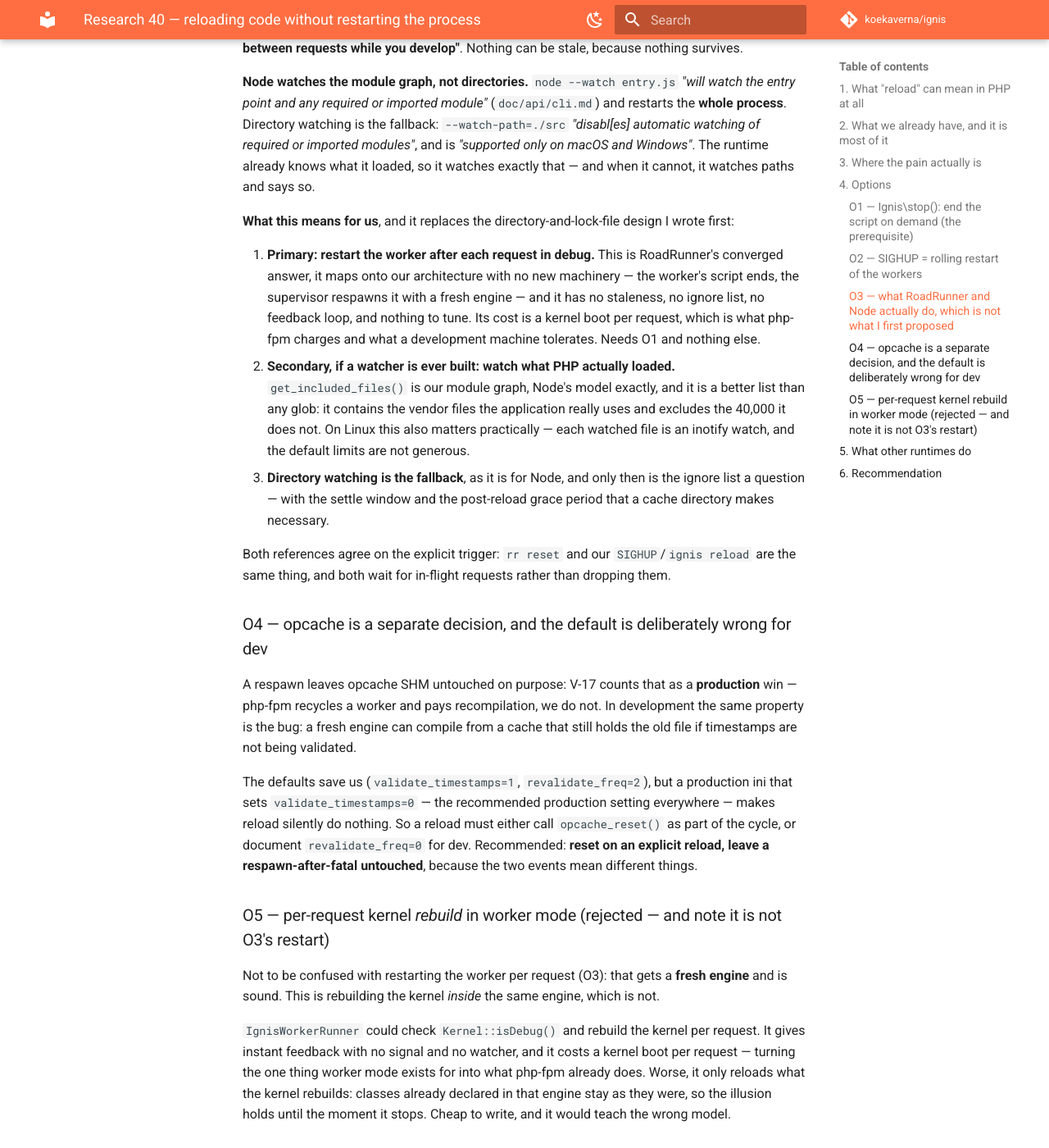
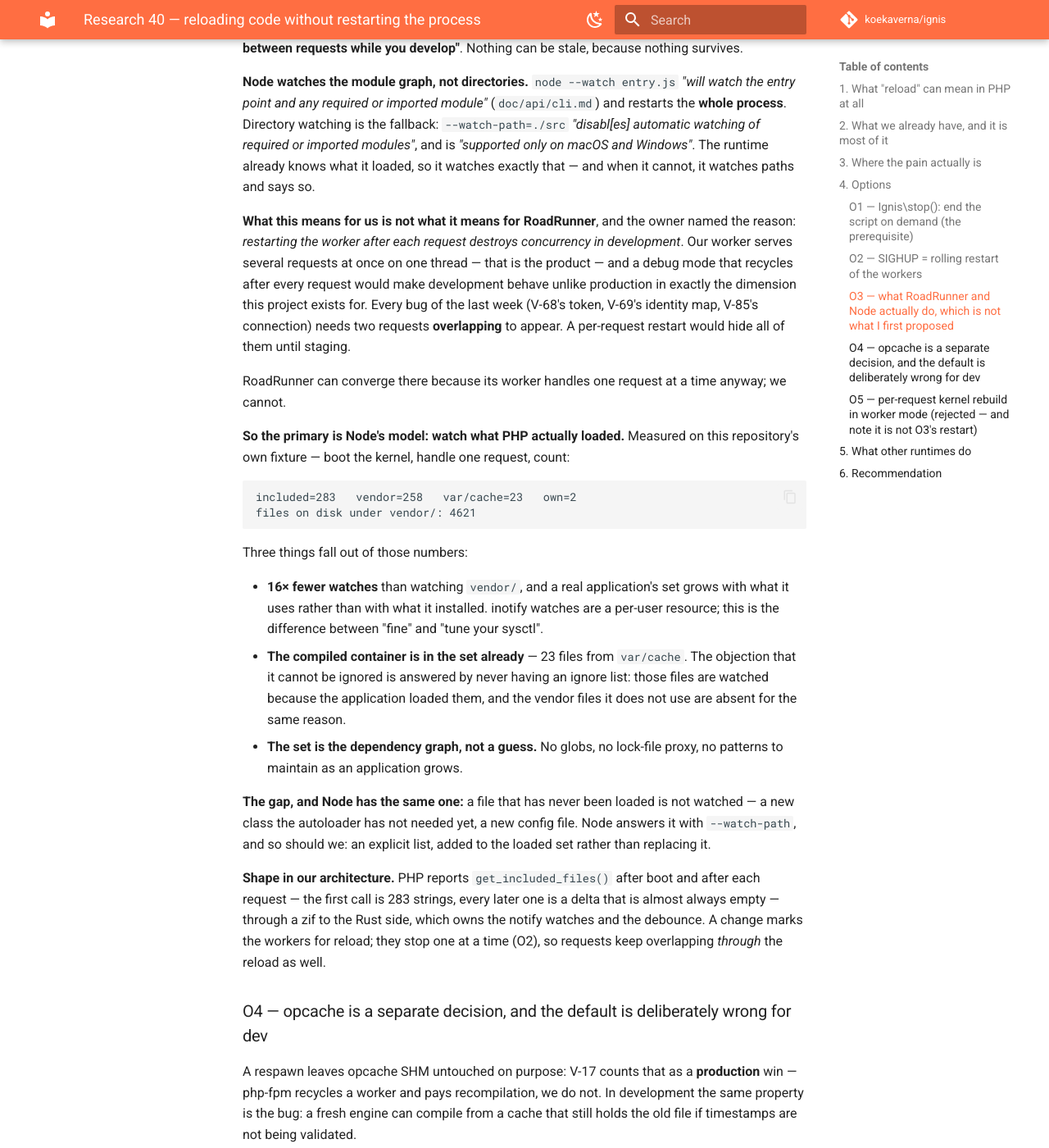
Before and after one commit to koekaverna/ignis, an MkDocs documentation site: the page built from docs/research/40-code-reload-and-restarts.md, in a window 1280 px wide and 1400 px high, scrolled down 2420 px. Shown: the whole window at 82% size. Built offline with MkDocs 1.6.1 and Material for MkDocs 9.7.7, drawn with Linux system fonts in a browser that asks for light colours; comment, search, counter and statistics services are not loaded; some of the changed text lies outside the part shown.

Commit message:
research(40): watch the includes — it is the only reload that keeps dev concurrent
The owner's steer, and it overturns the prior art for our case. RoadRunner's
answer — restart the worker after every request — is free for them because a
RoadRunner worker handles one request at a time. Ours handles several at once on
one thread, and that is the product. A debug mode that recycles per request makes
development behave unlike production in exactly the dimension we care about:
V-68's token, V-69's identity map and V-85's connection all need two requests
*overlapping* to appear, and none of them would show up in a serialised dev loop.

So Node's model is our primary, not our fallback. Measured on our own fixture to
check it is feasible at all — boot the kernel, handle one request, count:

  included=283   vendor=258   var/cache=23   own=2
  files on disk under vendor/: 4621

16x fewer inotify watches than watching vendor/, and the ignore-list argument
disappears rather than being answered: the compiled container is watched because
the application loaded it, and the 4,300 vendor files it never touches are absent
for the same reason. The set is the dependency graph instead of a guess.

The gap is Node's gap — a file never loaded is never watched — and takes Node's
answer: an explicit --watch-path that adds to the set rather than replacing it.

Shape: PHP reports get_included_files() after boot and after each request (283
strings once, then an almost-always-empty delta), Rust owns the watches, debounce
and grace period, and the workers stop one at a time so requests keep overlapping
through the reload itself. Per-request restart stays as an opt-in for anyone who
wants RoadRunner's behaviour, documented with what it costs.

````diff
--- a/docs/research/40-code-reload-and-restarts.md
+++ b/docs/research/40-code-reload-and-restarts.md
@@ -91,24 +91,42 @@
 or imported modules"*, and is *"supported only on macOS and Windows"*. The runtime already knows what
 it loaded, so it watches exactly that — and when it cannot, it watches paths and says so.
 
-**What this means for us**, and it replaces the directory-and-lock-file design I wrote first:
+**What this means for us is not what it means for RoadRunner**, and the owner named the reason:
+*restarting the worker after each request destroys concurrency in development*. Our worker serves
+several requests at once on one thread — that is the product — and a debug mode that recycles after
+every request would make development behave unlike production in exactly the dimension this project
+exists for. Every bug of the last week (V-68's token, V-69's identity map, V-85's connection) needs
+two requests **overlapping** to appear. A per-request restart would hide all of them until staging.
 
-1. **Primary: restart the worker after each request in debug.** This is RoadRunner's converged
-   answer, it maps onto our architecture with no new machinery — the worker's script ends, the
-   supervisor respawns it with a fresh engine — and it has no staleness, no ignore list, no feedback
-   loop, and nothing to tune. Its cost is a kernel boot per request, which is what php-fpm charges
-   and what a development machine tolerates. Needs O1 and nothing else.
-2. **Secondary, if a watcher is ever built: watch what PHP actually loaded.** `get_included_files()`
-   is our module graph, Node's model exactly, and it is a better list than any glob: it contains the
-   vendor files the application really uses and excludes the 40,000 it does not. On Linux this also
-   matters practically — each watched file is an inotify watch, and the default limits are not
-   generous.
-3. **Directory watching is the fallback**, as it is for Node, and only then is the ignore list a
-   question — with the settle window and the post-reload grace period that a cache directory makes
-   necessary.
+RoadRunner can converge there because its worker handles one request at a time anyway; we cannot.
 
-Both references agree on the explicit trigger: `rr reset` and our `SIGHUP`/`ignis reload` are the
-same thing, and both wait for in-flight requests rather than dropping them.
+**So the primary is Node's model: watch what PHP actually loaded.** Measured on this repository's own
+fixture — boot the kernel, handle one request, count:
+
+```
+included=283   vendor=258   var/cache=23   own=2
+files on disk under vendor/: 4621
+```
+
+Three things fall out of those numbers:
+
+- **16× fewer watches** than watching `vendor/`, and a real application's set grows with what it
+  uses rather than with what it installed. inotify watches are a per-user resource; this is the
+  difference between "fine" and "tune your sysctl".
+- **The compiled container is in the set already** — 23 files from `var/cache`. The objection that
+  it cannot be ignored is answered by never having an ignore list: those files are watched because
+  the application loaded them, and the vendor files it does not use are absent for the same reason.
+- **The set is the dependency graph, not a guess.** No globs, no lock-file proxy, no patterns to
+  maintain as an application grows.
+
+**The gap, and Node has the same one:** a file that has never been loaded is not watched — a new
+class the autoloader has not needed yet, a new config file. Node answers it with `--watch-path`, and
+so should we: an explicit list, added to the loaded set rather than replacing it.
+
+**Shape in our architecture.** PHP reports `get_included_files()` after boot and after each request —
+the first call is 283 strings, every later one is a delta that is almost always empty — through a zif
+to the Rust side, which owns the notify watches and the debounce. A change marks the workers for
+reload; they stop one at a time (O2), so requests keep overlapping *through* the reload as well.
 
 ### O4 — opcache is a separate decision, and the default is deliberately wrong for dev
 
@@ -153,12 +171,12 @@
    possible without it, and it is independently useful for tests.
 2. **`SIGHUP` rolling restart**, one worker at a time, gated on "zero non-2xx across a reload under
    load" and on the new code actually answering.
-3. **Debug mode that restarts the worker after each request** — RoadRunner's answer, which they
-   arrived at by deleting their watcher. No staleness by construction, nothing to configure, and it
-   needs only step 1.
-4. **A watcher only if the per-request restart proves too slow**, and then over
-   `get_included_files()` rather than directories, which is Node's model and a better list than any
-   glob.
+3. **A watcher over `get_included_files()`** — Node's model, measured at 283 files against 4,621 in
+   `vendor/` on our own fixture, with the compiled container included for free. This is the primary
+   for us, not the fallback, because it is the only option that **keeps requests overlapping in
+   development**, which is where our concurrency bugs are visible at all.
+4. **Per-request restart as an opt-in**, RoadRunner's `pool.debug` for people who want it — and
+   documented with its cost: it serialises development, so a fiber-scope bug will not appear there.
 5. **opcache reset on an explicit reload**, and a line in the documentation for anyone running
    `validate_timestamps=0`.
 
````
Also changed, not shown: BACKLOG.md (+1 -1 lines), JOURNAL.md (+1 -0 lines).
